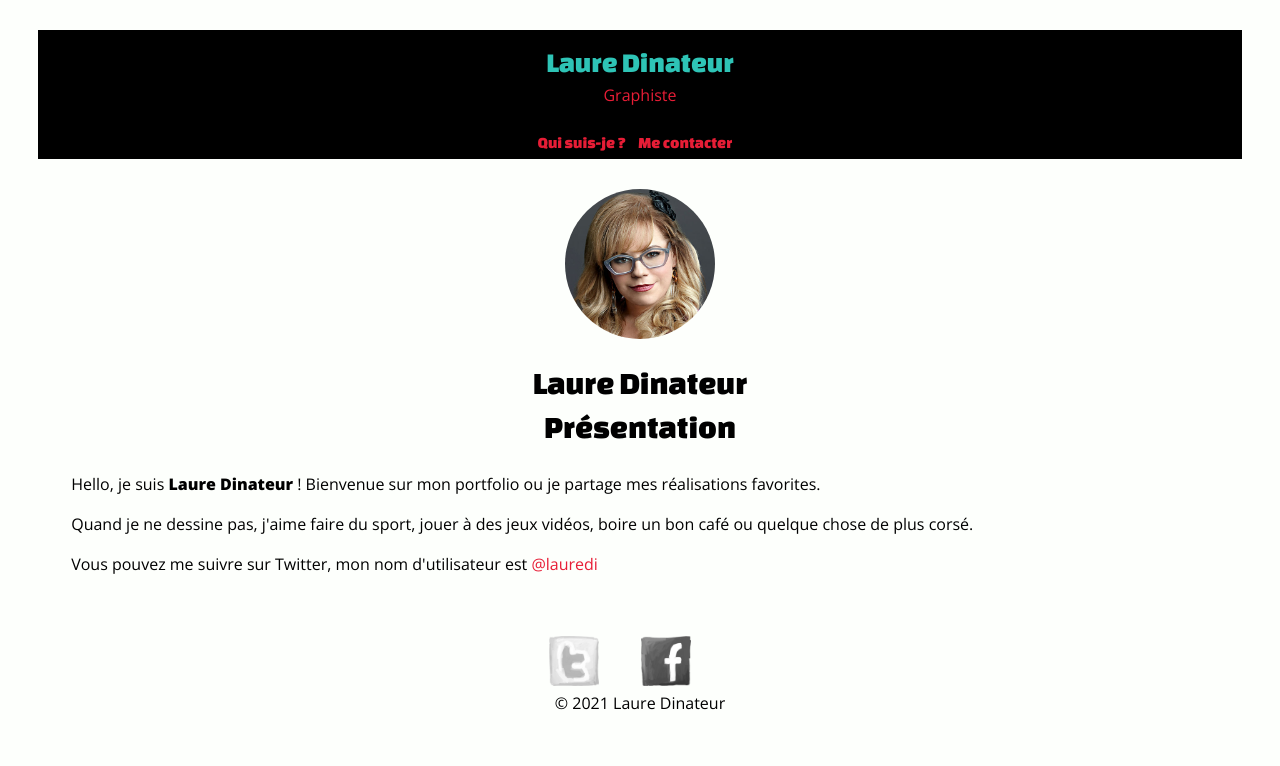
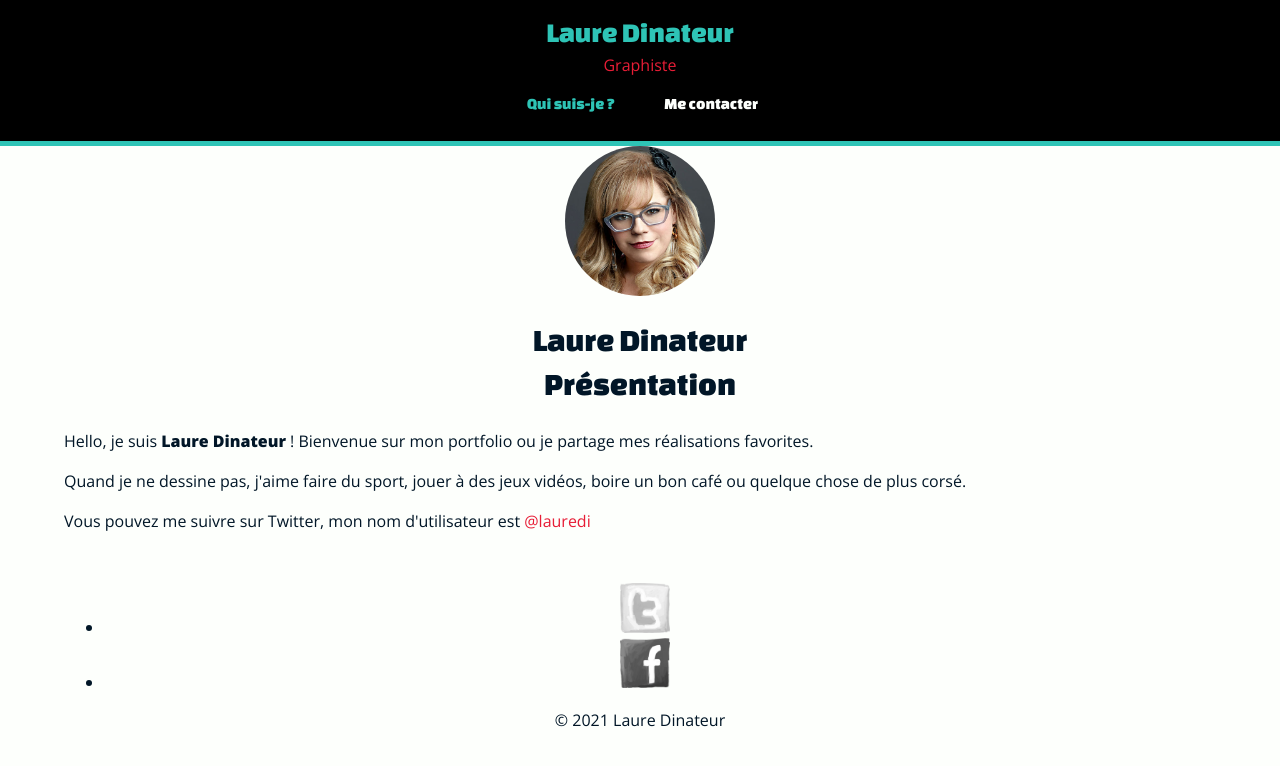
Before and after one commit to divtec-cejef/293-laure-dinateur-braioli, a plain HTML site: page information.html in a window 1280 px wide. Drawn offline with Linux system fonts and the light colour scheme.

Commit message:
amelioration du code

```diff
--- a/css/main.css
+++ b/css/main.css
@@ -58,6 +58,54 @@ a {
 .page-index {
     color: lightseagreen;
 }
+header {
+    background-color: black;
+    text-align: center;
+    padding: 5px;
+    border-bottom: 5px solid #2ec4b6;
+}
+header ul {
+    padding: 0;
+}
+header ul li {
+    display: inline-block;
+    margin: 0 15px;
+}
+.accueil {
+    display:none;
+}
+header ul li a {
+    padding: 5px 10px;
+    display:inline-block;
+    font-family: "Changa One", sans-serif;
+    font-weight: 400;
+    color: #fdfffc;
+}
+header ul li a:hover,
+header ul li a.actif
+{
+    color: #2ec4b6;
+}
+header ul {
+    padding: 0;
+    list-style: none;
+}
+nav ul li {
+    display: inline-block;
+    margin-right: 10px;
+}
+#Graphiste {
+    margin: -5px;
+    font-family: "Open Sans", sans-serif;
+}
+#Laure {
+    font-family: "Changa One", sans-serif;
+    color: #2ec4b6;
+    font-size: 1.75rem;
+    line-height: 0.8;
+    margin-top: 1rem;
+    margin-bottom: 1rem
+}
 /**********************************
             PAGE CONTACT
  **********************************/
@@ -68,13 +116,73 @@ a {
             PAGE INFORMATION
  **********************************/
 .page-information {
-    color: black;
+    color: #011627;
 }
+/**********************************
+               HEADER
+ **********************************/
 header {
     background-color: black;
     text-align: center;
     padding: 5px;
-    margin: 30px;
+    border-bottom: 5px solid #2ec4b6;
+}
+header ul {
+    padding: 0;
+}
+header ul li {
+    display: inline-block;
+    margin: 0 15px;
+}
+.accueil {
+    display:none;
+}
+header ul li a {
+    padding: 5px 10px;
+    display:inline-block;
+    font-family: "Changa One", sans-serif;
+    font-weight: 400;
+    color: #fdfffc;
+}
+header ul li a:hover,
+header ul li a.actif
+{
+    color: #2ec4b6;
+}
+header ul {
+    padding: 0;
+    list-style: none;
+}
+nav ul li {
+    display: inline-block;
+    margin-right: 10px;
+}
+#Graphiste {
+    margin: -5px;
+    font-family: "Open Sans", sans-serif;
+}
+#Laure {
+    font-family: "Changa One", sans-serif;
+    color: #2ec4b6;
+    font-size: 1.75rem;
+    line-height: 0.8;
+    margin-top: 1rem;
+    margin-bottom: 1rem
+}
+/**********************************
+               MAIN
+ **********************************/
+main {
+    margin: 0 5%;
+}
+body {
+    font-family: "Open Sans", sans-serif;
+    font-weight: 400;
+    font-size: 100%;
+    line-height: 1.4;
+    color: #011627;
+    background-color: #fdfffc;
+    margin: 0;
 }
 h1 {
     text-align: center;
@@ -88,26 +196,6 @@ img {
     height: auto;
     width: auto;
 }
-body {
-    font-family: "Open Sans", sans-serif;
-    font-weight: 400;
-    font-size: 100%;
-    line-height: 1.4;
-    color: #011627;
-    background-color: #fdfffc;
-}
-#Laure {
-    font-family: "Changa One", sans-serif;
-    color: #2ec4b6;
-    font-size: 1.75rem;
-    line-height: 0.8;
-    margin-top: 1rem;
-    margin-bottom: 1rem
-}
-#Graphiste {
-    margin: -5px;
-    font-family: "Open Sans", sans-serif;
-}
 #profil {
     Border-radius : 50%;
     max-width: 100%;
@@ -117,23 +205,6 @@ body {
     margin-left :auto;
     margin-right :auto;
 }
-nav {
-    font-family: "Changa One", sans-serif;
-    padding-top: 10px;
-    margin-top: 20px;
-}
-nav ul {
-    margin: 0 10px;
-    padding: 0;
-    list-style: none;
-}
-nav ul li {
-    display: inline-block;
-    margin-right: 10px;
-}
-.accueil {
-    display:none;
-}
 @media screen and (max-width: 768px) {
     a {
         font-weight: 800; /* Met en gras (font-weight: 800) */
@@ -142,13 +213,9 @@ nav ul li {
         text-decoration: none; /* Supprime la soulignement par défaut des liens */
     }
 }
-nav ul li a:hover {
-    color: #2ec4b6;
-
-}
-main {
-        margin: 0 5%;
-}
+/**********************************
+               FOOTER
+ **********************************/
 footer {
     margin-top: 50px;
     text-align: center;
--- a/information.html
+++ b/information.html
@@ -23,7 +23,7 @@
     <nav>
         <ul>
             <li class="accueil"><a href="index.html">Accueil</a></li>
-            <li><a href="information.html">Qui suis-je ?</a></li>
+            <li><a class="actif" href="information.html">Qui suis-je ?</a></li>
             <li><a href="contact.html">Me contacter</a></li>
         </ul>
     </nav>
@@ -33,21 +33,28 @@
 
     <h1>Laure Dinateur<br>
         Présentation</h1>
-        <p>Hello, je suis <strong>Laure Dinateur</strong> ! Bienvenue sur mon portfolio ou je partage mes réalisations favorites.</p>
+        <p>Hello, je suis <strong>Laure Dinateur</strong> !
+            Bienvenue sur mon portfolio ou je partage mes réalisations favorites.</p>
 
             <p>Quand je ne dessine pas, j'aime faire du sport, jouer à des jeux vidéos,
             boire un bon café ou quelque chose de plus corsé.</p>
 
-    <p>Vous pouvez me suivre sur Twitter, mon nom d'utilisateur est <a href="https://twitter.com/lauredi">@lauredi</a>
+    <p>Vous pouvez me suivre sur Twitter, mon nom d'utilisateur est
+        <a href="https://twitter.com/lauredi" target="_blank">@lauredi</a>
     </p>
     <footer>
-        <nav>
-            <ul>
-                <li><a href="https://twitter.com/lauredi"><img src="_sources/images/twitter-draw.png"></a></li>
-                <li><a href="https://www.facebook.com/laure.dinateur"><img src="_sources/images/facebook-draw.png"></a>
-                </li>
-            </ul>
-        </nav>
+        <ul>
+            <li>
+                <a href="https://twitter.com/lauredi">
+                    <img src="_sources/images/twitter-draw.png" alt="Visiter mon Twitter">
+                </a>
+            </li>
+            <li>
+                <a href="https://www.facebook.com/laure.dinateur">
+                    <img src="_sources/images/facebook-draw.png" alt="Visiter mon Facebook">
+                </a>
+            </li>
+        </ul>
         <div>&copy; 2021 Laure Dinateur</div>
     </footer>
 </main>
```
Also changed, not shown: contact.html (+4 -5 lines), index.html (+4 -5 lines).
